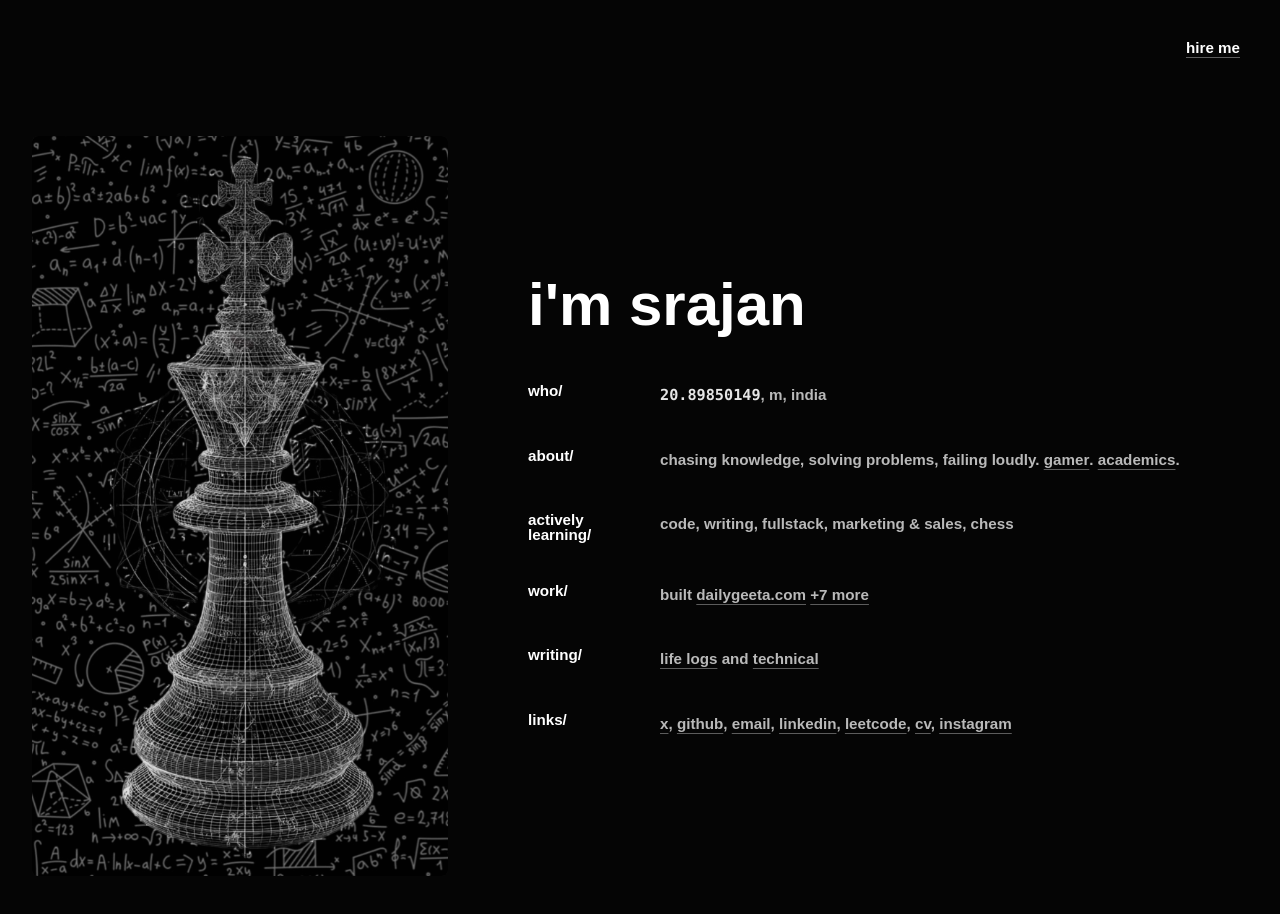
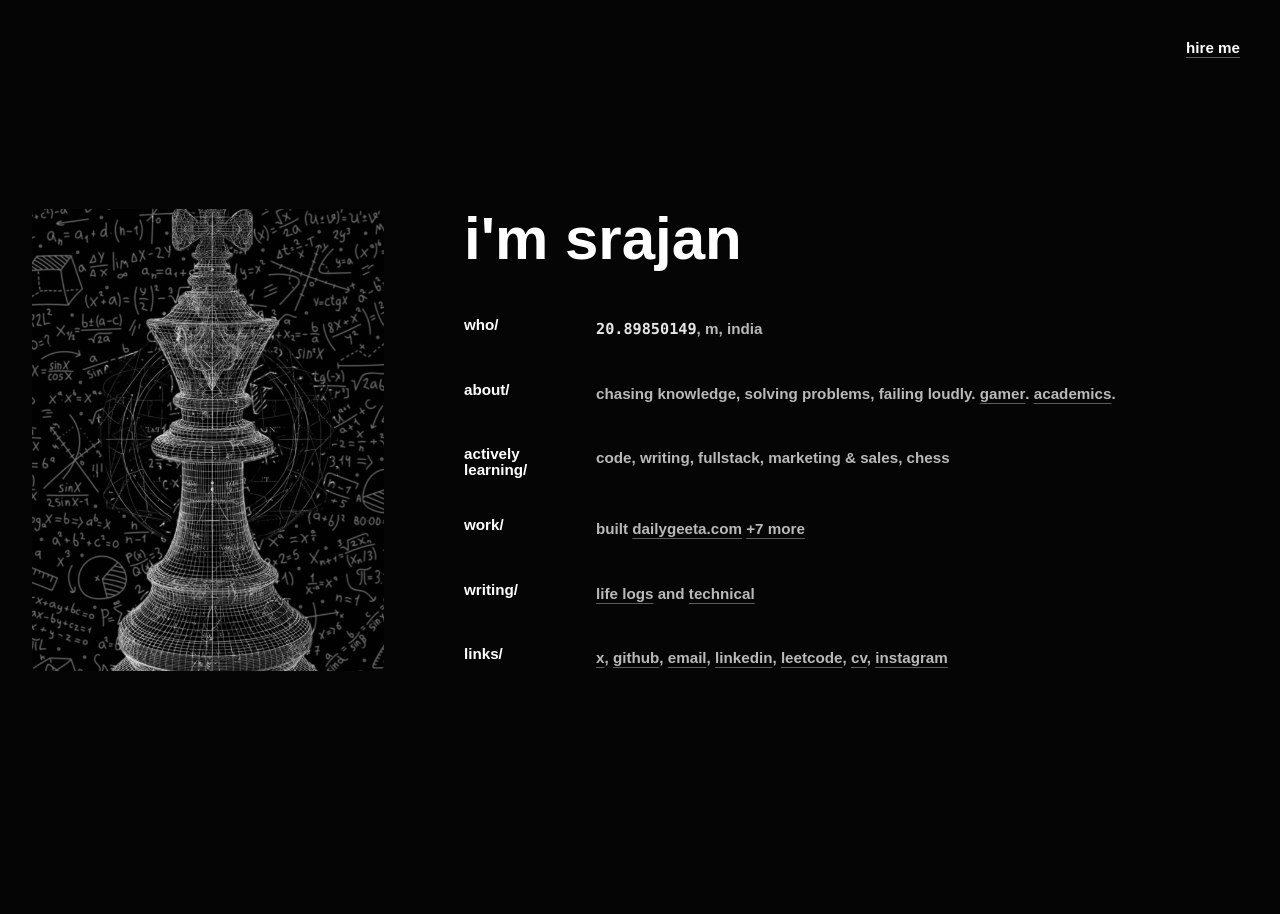
Before and after one commit to creation22/srajan_2026, a Next.js app: page / in a window 1280 px wide. Shown: the top 914 px of the page. After the commit the page ends 800 px from the top, so only its background shows below. Built offline with nearby package versions, Linux system fonts and the light colour scheme; a web font is replaced by a local one.

Commit message:
homepage: set image height to match text content column height exactly

```diff
--- a/app/globals.css
+++ b/app/globals.css
@@ -37,8 +37,8 @@ body {
 
 @media (min-width: 640px) {
   .home-grid {
-    align-items: center;
-    grid-template-columns: minmax(14rem, 26rem) minmax(0, 1fr);
+    align-items: stretch;
+    grid-template-columns: minmax(12rem, 22rem) minmax(0, 1fr);
     gap: 3rem;
   }
 
--- a/components/ProtectedImage.tsx
+++ b/components/ProtectedImage.tsx
@@ -6,7 +6,7 @@ import meImage from "@/assets/me.png";
 export default function ProtectedImage() {
   return (
     <div
-      className="relative mx-auto w-full max-w-[26rem] overflow-hidden rounded-[6px] bg-white/5 md:mx-0"
+      className="relative mx-auto w-full h-[22rem] sm:h-full overflow-hidden rounded-[6px] bg-white/5 md:mx-0"
       onContextMenu={(event) => event.preventDefault()}
     >
       <Image
@@ -15,8 +15,9 @@ export default function ProtectedImage() {
         priority
         draggable={false}
         onDragStart={(event) => event.preventDefault()}
-        sizes="(min-width: 1280px) 26rem, (min-width: 1024px) 35vw, 100vw"
-        className="h-auto w-full select-none object-cover opacity-90"
+        fill
+        sizes="(min-width: 1280px) 22rem, (min-width: 1024px) 30vw, 100vw"
+        className="select-none object-cover object-center opacity-90"
       />
       <div className="absolute inset-0" aria-hidden="true" />
     </div>
```
